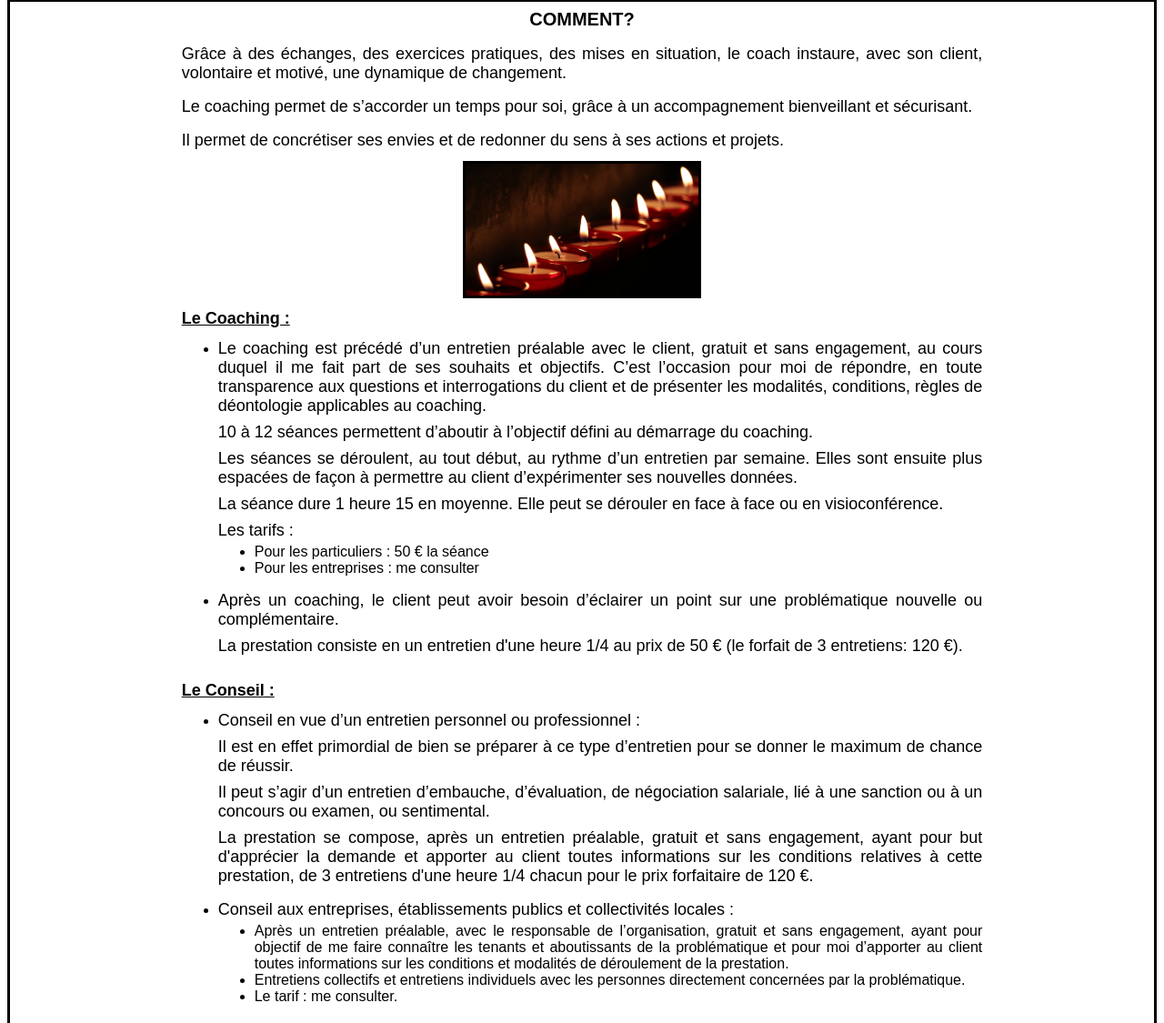
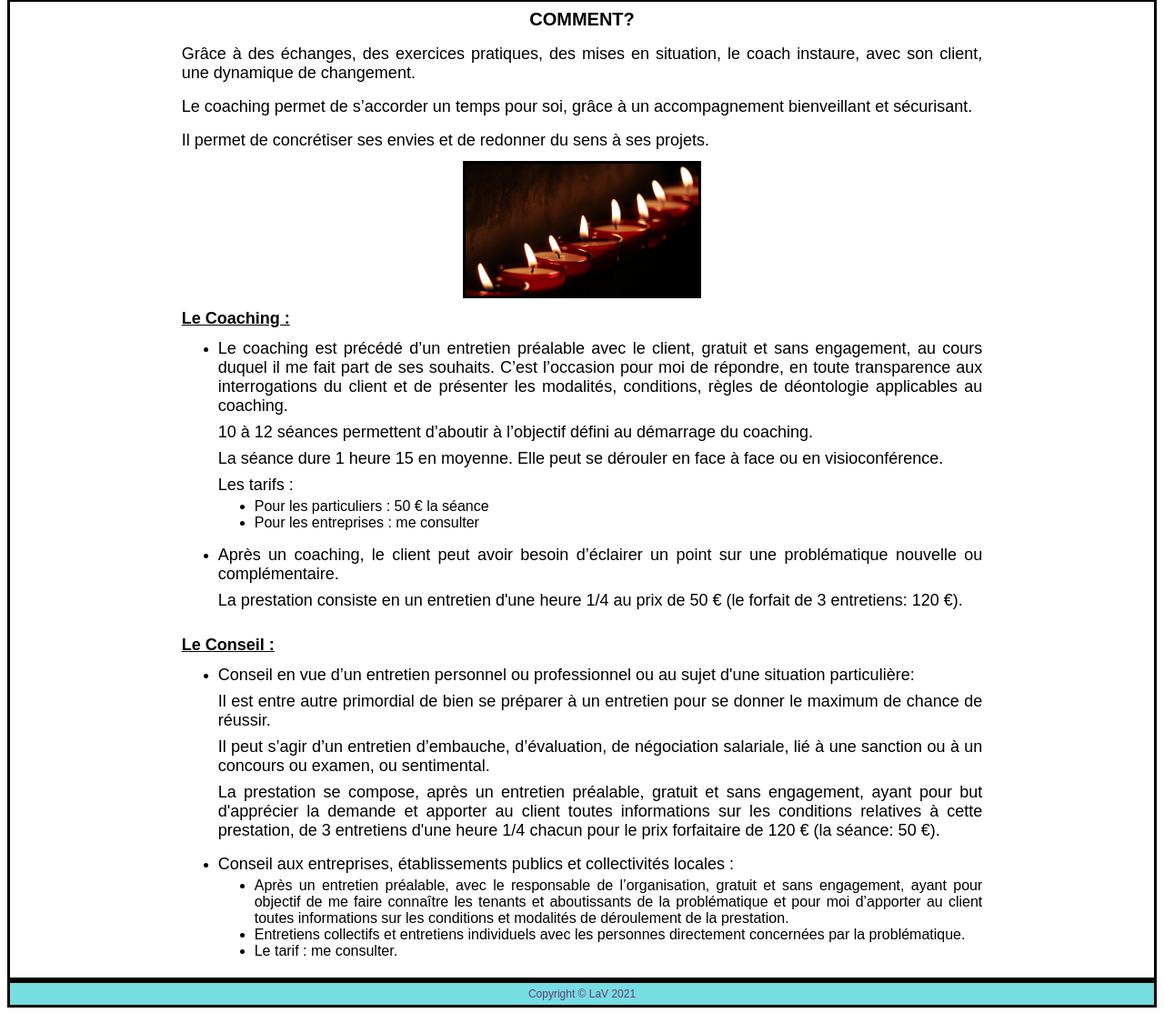
Before and after one commit to vinnn/PROJ_jmcoach, a plain HTML site: page html/comment.html in a window 1280 px wide. Shown: the part 75-1200 px from the top of the page at 91% size. Drawn offline with Linux system fonts and the light colour scheme.

Commit message:
changes in comment + qui suis je + temoignages + contact

```diff
--- a/html/comment.html
+++ b/html/comment.html
@@ -34,9 +34,9 @@
   <div class="contn1-left">
     <div class="contn1-title">COMMENT?</div>
 
-    <div class="contn1-text">Grâce à des échanges, des exercices pratiques, des mises en situation, le coach instaure, avec son client, volontaire et motivé, une dynamique de changement.</div>
+    <div class="contn1-text">Grâce à des échanges, des exercices pratiques, des mises en situation, le coach instaure, avec son client, une dynamique de changement.</div>
     <div class="contn1-text">Le coaching permet de s’accorder un temps pour soi, grâce à un accompagnement bienveillant et sécurisant.</div>
-    <div class="contn1-text">Il permet de concrétiser ses envies et de redonner du sens à ses actions et projets.</div>
+    <div class="contn1-text">Il permet de concrétiser ses envies et de redonner du sens à ses projets.</div>
 
 
     <img class="contn1-img1" src="../img/pexels-pixabay-415582.jpg" alt="bougies">
@@ -45,13 +45,10 @@
     <div class="contn1-text"><strong><u>Le Coaching :</u></strong>
         <ul class="text-list">
           <li>
-                <div class="contn1-text-list2">Le coaching est précédé d’un entretien préalable avec le client, gratuit et sans engagement, au cours duquel il me fait part de ses souhaits et objectifs. C’est l’occasion pour moi de répondre, en toute transparence aux questions et interrogations du client et de présenter les modalités, conditions, règles de déontologie applicables au coaching.</div>
+                <div class="contn1-text-list2">Le coaching est précédé d’un entretien préalable avec le client, gratuit et sans engagement, au cours duquel il me fait part de ses souhaits. C’est l’occasion pour moi de répondre, en toute transparence aux interrogations du client et de présenter les modalités, conditions, règles de déontologie applicables au coaching.</div>
 
                 <div class="contn1-text-list2">10 à 12 séances permettent d’aboutir à l’objectif défini au démarrage du coaching.</div>
 
-
-
-                <div class="contn1-text-list2">Les séances se déroulent, au tout début, au rythme d’un entretien par semaine. Elles sont ensuite plus espacées de façon à permettre au client d’expérimenter ses nouvelles données.</div>
                 <div class="contn1-text-list2">La séance dure 1 heure 15 en moyenne. Elle peut se dérouler en face à face ou en visioconférence.</div>
 
 
@@ -79,11 +76,11 @@
 
         <ul class="text-list">
           <li>
-            <div class="contn1-text-list2">Conseil en vue d’un entretien personnel ou professionnel :</div>
+            <div class="contn1-text-list2">Conseil en vue d’un entretien personnel ou professionnel ou au sujet d'une situation particulière:</div>
 
-            <div class="contn1-text-list2">Il est en effet primordial de bien se préparer à ce type d’entretien pour se donner le maximum de chance de réussir.</div>
+            <div class="contn1-text-list2">Il est entre autre primordial de bien se préparer à un entretien pour se donner le maximum de chance de réussir.</div>
             <div class="contn1-text-list2">Il peut s’agir d’un entretien d’embauche, d’évaluation, de négociation salariale, lié à une sanction ou à un concours ou examen, ou sentimental.</div>
-            <div class="contn1-text-list2">La prestation se compose, après un entretien préalable, gratuit et sans engagement, ayant pour but d'apprécier la demande et apporter au client toutes informations sur les conditions relatives à cette prestation, de 3 entretiens d'une heure 1/4 chacun pour le prix forfaitaire de 120 €.</div>
+            <div class="contn1-text-list2">La prestation se compose, après un entretien préalable, gratuit et sans engagement, ayant pour but d'apprécier la demande et apporter au client toutes informations sur les conditions relatives à cette prestation, de 3 entretiens d'une heure 1/4 chacun pour le prix forfaitaire de 120 € (la séance: 50 €).</div>
           </li>
 
           <li>
```
Also changed, not shown: html/contact.html (+1 -1 lines), html/qui-suis-je.html (+1 -1 lines), html/temoignages.html (+4 -2 lines), 1 other file.
